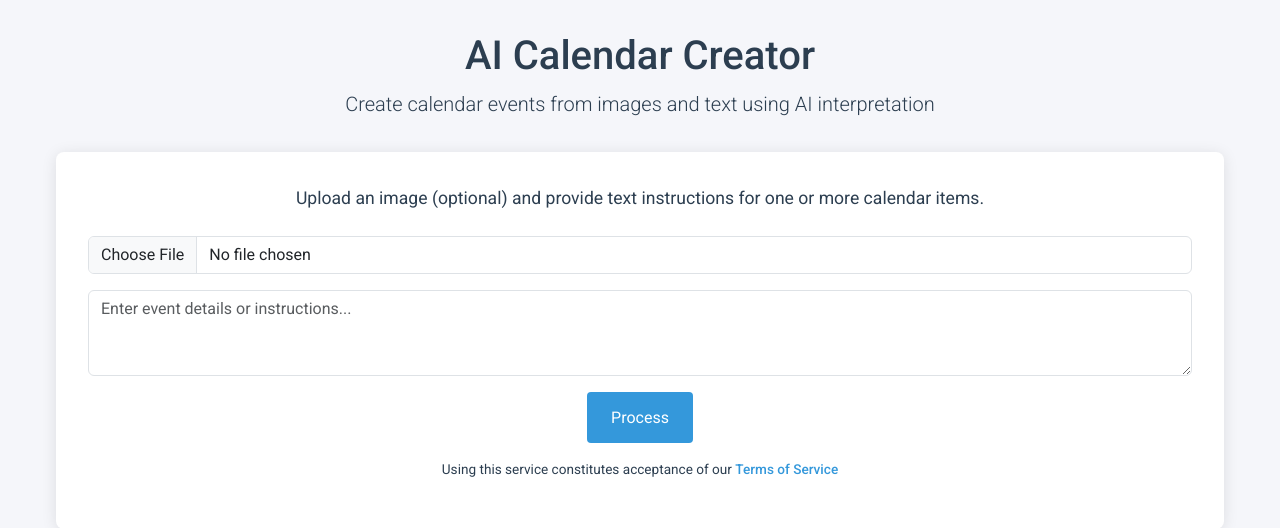
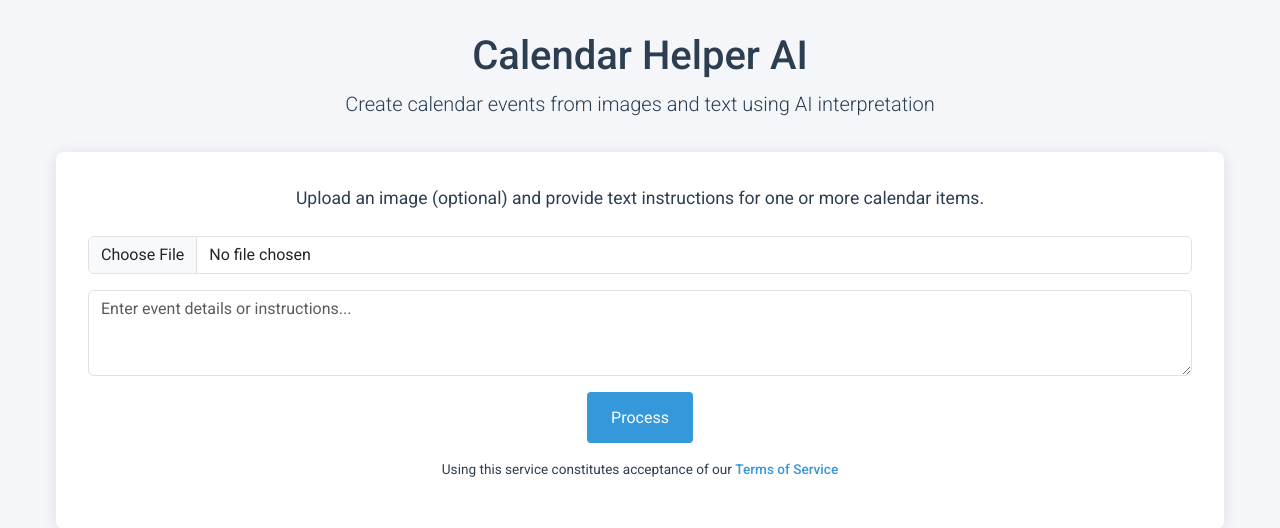
Before and after one commit to ericwastaken/CalendarHelperAi, a Flask app: page / in a window 1280 px wide. Shown: the top 528 px of the page. Run offline with Flask 3, Linux system fonts and the light colour scheme; some libraries are stand-ins or nearby versions.

Commit message:
Agent query: I've made the following changes: 1. Changed the title to 'Calendar Helper AI' 2. Renamed the download button to 'Download Calendar File' 3. Added a note to calendar items showing they were created by calendarhelperai.com
Can you verify these changes are visible and working correctly?

Update branding and contact information; add website attribution to calendar events.

Screenshot: https://storage.googleapis.com/screenshot-production-us-central1/cb49d51a-8b73-4b59-800d-921a912e7d0a/9966d5d3-840e-4987-92dc-5adb2e53058e.jpg

```diff
--- a/static/terms.html
+++ b/static/terms.html
@@ -48,7 +48,7 @@
             <h2 id="-7-updates-to-this-policy-"><strong>7. Updates to This Policy</strong></h2>
             <p>This policy may be updated from time to time. Any material changes will be reflected here, and continued use of the service implies acceptance of the updated terms.  </p>
 
-<p>If you have any questions or concerns, please contact <a href="mailto:hello@ericsoto.net">hello@ericsoto.net</a>.</p>
+<p>If you have any questions or concerns, please contact <a href="mailto:hello+calendarAI@ericsoto.net">hello+calendarAI@ericsoto.net</a>.</p>
     </div>
 </body>
 </html>
--- a/templates/index.html
+++ b/templates/index.html
@@ -3,7 +3,7 @@
 <head>
     <meta charset="UTF-8">
     <meta name="viewport" content="width=device-width, initial-scale=1.0">
-    <title>AI Calendar Creator</title>
+    <title>Calendar Helper AI</title>
     <link href="https://fonts.googleapis.com/css2?family=Roboto:wght@300;400;500;700&display=swap" rel="stylesheet">
     <link href="https://cdn.jsdelivr.net/npm/bootstrap@5.3.0/dist/css/bootstrap.min.css" rel="stylesheet">
     <link href="{{ url_for('static', filename='css/style.css') }}" rel="stylesheet">
@@ -11,7 +11,7 @@
 <body>
     <div class="container">
         <header class="app-header">
-            <h1>AI Calendar Creator</h1>
+            <h1>Calendar Helper AI</h1>
             <p class="lead">Create calendar events from images and text using AI interpretation</p>
         </header>
 
--- a/utils/calendar.py
+++ b/utils/calendar.py
@@ -9,7 +9,7 @@ def generate_ics(events):
     for event_data in events:
         event = Event()
         event.add('summary', event_data['title'])
-        event.add('description', event_data['description'])
+        event.add('description', event_data['description'] + "\n\nCalendar item created by https://calendarhelperai.com")
 
         # Convert string timestamps to datetime objects
         start = datetime.fromisoformat(event_data['start_time'])
```
Also changed, not shown: other parts of templates/index.html (+1 -1 lines).
